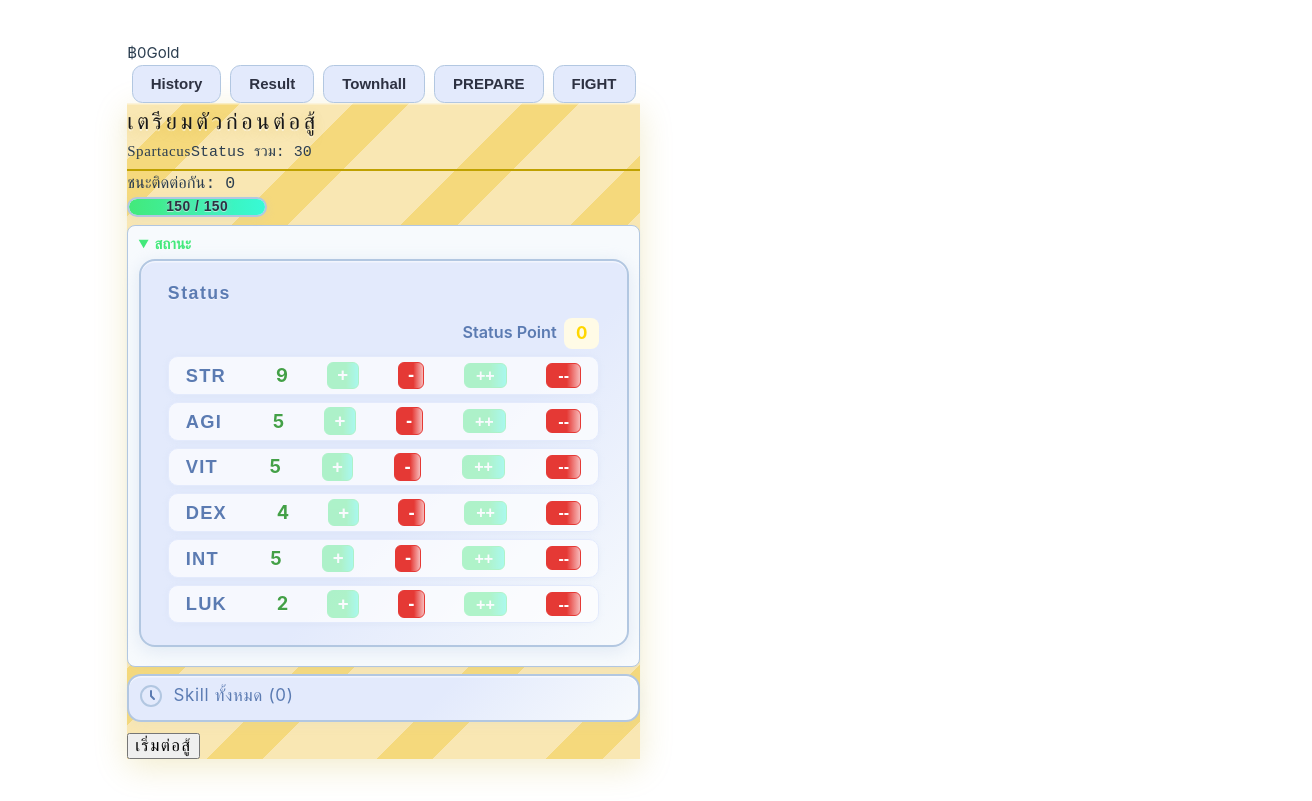
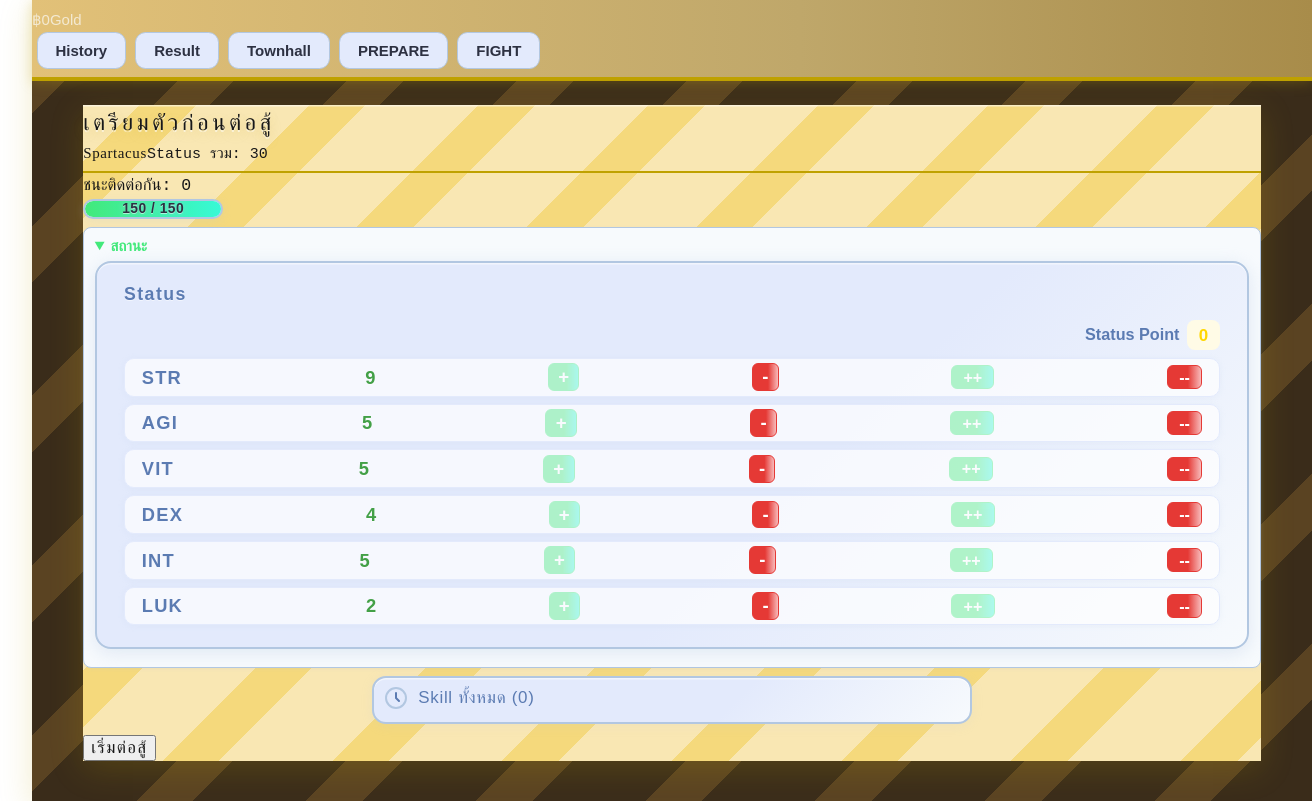
Before and after one commit to NumpolPoldongnok/FightingGame, a Vue app in the folder gladiator-fight/: page /#/prepare in a window 1280 px wide. Before the commit this address led to /#/fight. Shown: the whole page, 1312 px wide, since content can reach past the window. Built offline with nearby package versions, Linux system fonts and the light colour scheme.

Commit message:
feat: enhance layout styling; add background gradient to header and improve main container padding

```diff
--- a/gladiator-fight/src/App.vue
+++ b/gladiator-fight/src/App.vue
@@ -70,6 +70,7 @@
 
 
 <template>
+<div class="gladiator-app-bg min-h-screen w-full gladiator-app-root">
   <UserLayout
     @history="currentScene = scenes.HISTORY"
     @result="currentScene = scenes.RESULT"
@@ -97,4 +98,18 @@
       <HistoryScene v-if="currentScene === scenes.HISTORY" :character-history="characterHistory"
         @back="currentScene = scenes.PREPARE" />
   </UserLayout>
+</div>
 </template>
+
+<style scoped>
+.gladiator-app-bg {
+  background: repeating-linear-gradient(135deg, #3a2c1a 0 40px, #5a4322 40px 80px, #3a2c1a 80px 120px);
+  min-height: 100vh;
+  min-width: 100vw;
+  box-shadow: 0 8px 32px #bfa10033, 0 1.5px 0 #fff8 inset;
+}
+.gladiator-app-root {
+  font-family: 'Cinzel', 'Montserrat', 'Prompt', Arial, sans-serif;
+  color: #f3e9d2;
+}
+</style>
--- a/gladiator-fight/src/components/PrepareScene.vue
+++ b/gladiator-fight/src/components/PrepareScene.vue
@@ -58,17 +58,21 @@
 .gladiator-name {
   font-family: 'Cinzel', serif;
   letter-spacing: 0.04em;
+  color: #181818 !important;
 }
 .gladiator-status-sum {
   font-family: 'Share Tech Mono', monospace;
+  color: #181818 !important;
 }
 .gladiator-streak {
   font-family: 'Share Tech Mono', monospace;
   font-size: 1.1em;
+  color: #181818 !important;
 }
 .gladiator-btn {
   font-family: 'Cinzel', serif;
   letter-spacing: 0.08em;
   font-size: 1.13em;
+  color: #181818 !important;
 }
 </style>
--- a/gladiator-fight/src/layouts/UserLayout.vue
+++ b/gladiator-fight/src/layouts/UserLayout.vue
@@ -7,7 +7,7 @@
 <template>
     <div>
         <!-- Compact Genshin-style Fixed Top Bar Heade -->
-        <header>
+        <header class="gladiator-header-bg">
             <div>
                 <div>
                   <span>฿</span>
@@ -23,7 +23,9 @@
         </header>
         <!-- Main content with mobile padding and header offset -->
         <main>
-            <slot></slot>
+            <div class="main-container">
+                <slot></slot>
+            </div>
         </main>
     </div>
 </template>
@@ -50,4 +52,16 @@
   background: #c9e4ff;
   color: #1a233a;
 }
+.main-container {
+  padding: 1.5rem 0.7rem 2.5rem 0.7rem;
+  max-width: 1200px;
+  margin: 0 auto;
+  box-sizing: border-box;
+}
+.gladiator-header-bg {
+  background: linear-gradient(90deg, #e2c178 0%, #bfa76a 60%, #a88c4a 100%);
+  border-bottom: 4px solid #bfa100;
+  box-shadow: 0 2px 12px #bfa10044;
+  padding: 0.5em 0;
+}
 </style>
```
Lines whose indentation alone changed are shown as unchanged.
